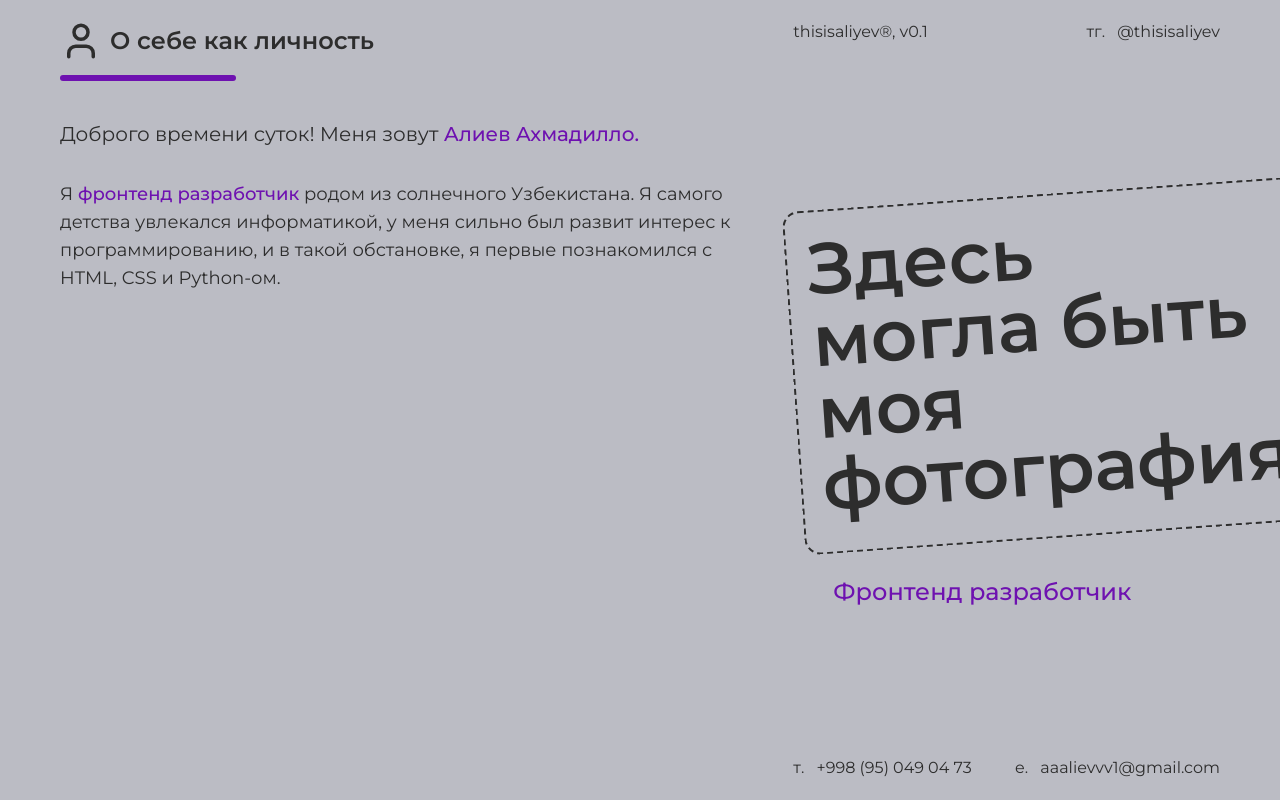
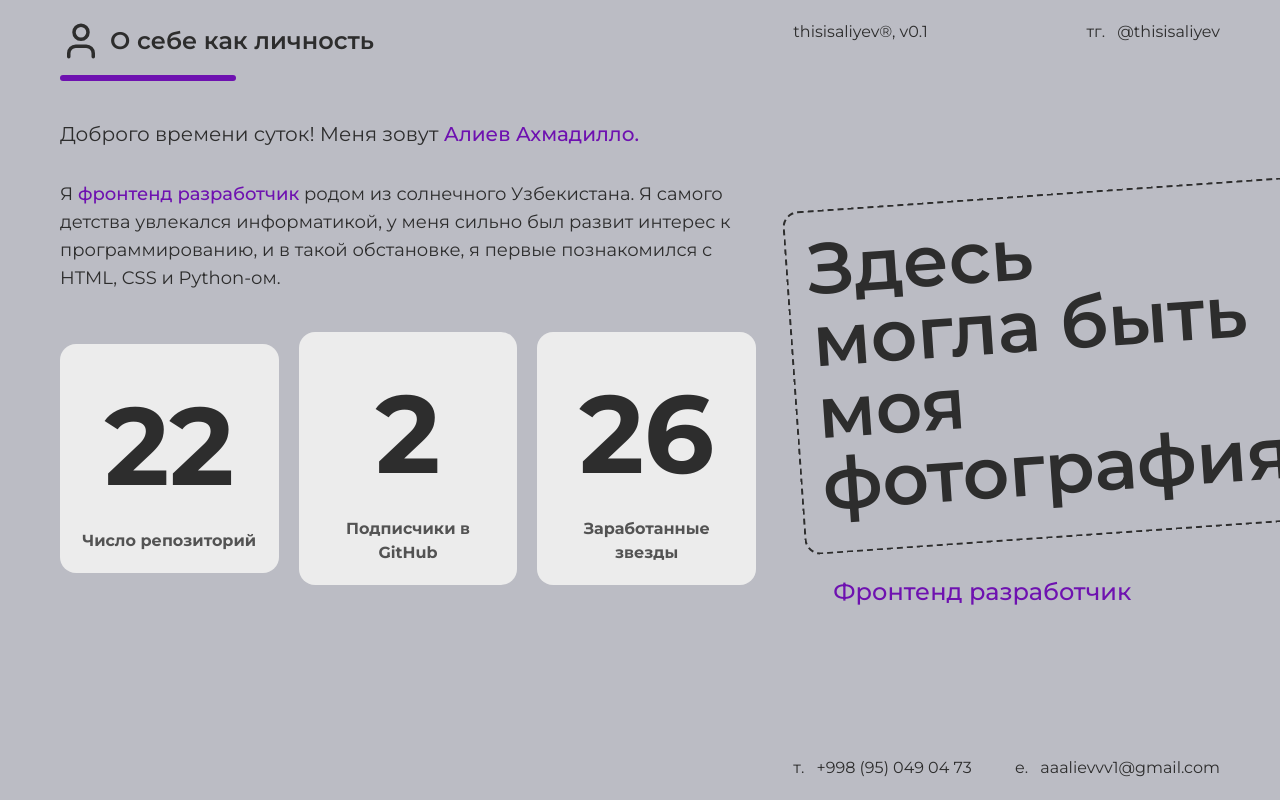
Before and after one commit to thisisal1yev/portfolio, a React (Vite) app: page / in a window 1280 px wide. Built offline with nearby package versions, Linux system fonts and the light colour scheme.

Commit message:
feat: refactor Home component layout and add StatsBlock component for GitHub statistics

```diff
--- a/src/app/index.tsx
+++ b/src/app/index.tsx
@@ -2,14 +2,13 @@ import { User } from 'lucide-react'
 
 import { HorizontalLine } from '../shared/components/HorizontalLine'
 import { Link } from '../shared/components/Link'
+import { StatsBlock } from '../shared/components/StatsBlock'
 
 export function Home() {
   return (
     <main className='relative container flex h-min min-h-screen min-w-full flex-none flex-nowrap overflow-hidden px-15 py-5 antialiased'>
-      <section
-        id='about'
-        className='flex-3/5 space-y-10'
-      >
+      <div className='flex-3/5 space-y-10'>
+        <section id='about'>
           <h2 className='mb-8'>
             <p className='mb-0.5 flex items-center gap-2 text-2xl leading-7 font-semibold'>
               <User size={42} />
@@ -34,11 +33,33 @@ export function Home() {
                 фронтенд разработчик
               </span>
               &nbsp;родом из солнечного Узбекистана. Я самого детства увлекался
-            информатикой, у меня сильно был развит интерес к программированию, и
-            в такой обстановке, я первые познакомился с HTML, CSS и Python-ом.
+              информатикой, у меня сильно был развит интерес к программированию,
+              и в такой обстановке, я первые познакомился с HTML, CSS и
+              Python-ом.
             </p>
           </div>
         </section>
+
+        <section
+          id='github_stats'
+          className='flex w-full items-center justify-between gap-x-5'
+        >
+          <StatsBlock
+            title='Число репозиторий'
+            text='22'
+          />
+
+          <StatsBlock
+            title='Подписчики в GitHub'
+            text='2'
+          />
+
+          <StatsBlock
+            title='Заработанные звезды'
+            text='26'
+          />
+        </section>
+      </div>
 
       <div className='flex-2/5'>
         <div className='fixed top-0 right-15 z-10 flex min-h-screen w-1/3 flex-col py-5'>
--- /dev/null
+++ b/src/shared/components/StatsBlock.tsx
@@ -0,0 +1,25 @@
+import { cn } from '../lib/utils'
+
+export function StatsBlock({
+  className,
+  title,
+  text,
+}: Readonly<{
+  text: string
+  className?: string
+  title: string
+}>) {
+  return (
+    <div
+      className={cn(
+        'text-dark-secondary dark:bg-dark-secondary flex w-full items-center justify-center rounded-2xl bg-white p-5 text-center font-bold dark:text-white',
+        className,
+      )}
+    >
+      <div>
+        <h3 className='text-[110px]'>{text}</h3>
+        <p className='text-dark-secondary/80 dark:text-white'>{title}</p>
+      </div>
+    </div>
+  )
+}
```
Lines whose indentation alone changed are shown as unchanged.
